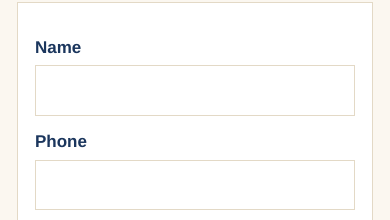
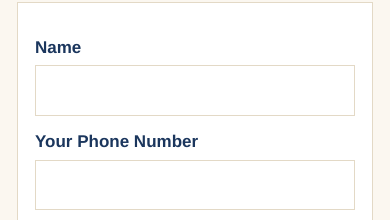
Before and after one commit to cstrickland-hash/talkrealty-open-house, a plain HTML site: page site/open-house-sign-out-sheet/index.html in a window 390 px wide. Shown: the part 433-653 px from the top of the page. Drawn offline with Linux system fonts and the light colour scheme.

Commit message:
Label: Your Phone Number

```diff
--- a/site/open-house-sign-out-sheet/index.html
+++ b/site/open-house-sign-out-sheet/index.html
@@ -25,7 +25,7 @@
       <label for="agent-name">Name</label>
       <input id="agent-name" name="agent_name" type="text" autocomplete="name" required>
 
-      <label for="agent-phone">Phone</label>
+      <label for="agent-phone">Your Phone Number</label>
       <input id="agent-phone" name="agent_phone" type="tel" inputmode="tel" autocomplete="tel" required>
 
       <label for="address">Open house location</label>
```
